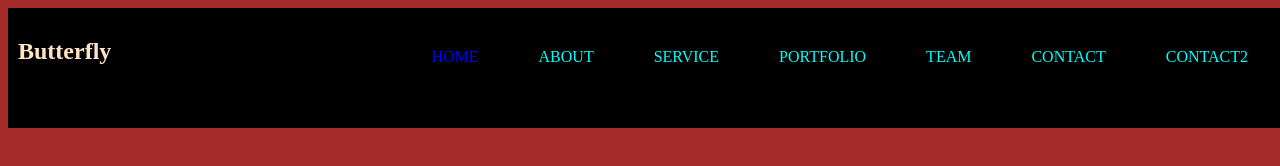
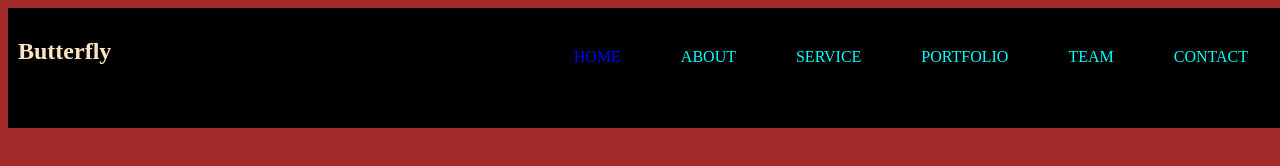
Before and after one commit to EMELIKE001/butterfly, a plain HTML site: page index.html in a window 1280 px wide. Shown: the top 166 px of the page. Drawn offline with Linux system fonts and the light colour scheme.

Commit message:
modified file

```diff
--- a/css/butterfly.css
+++ b/css/butterfly.css
@@ -3,6 +3,7 @@
     padding: none;
     box-sizing: border-box;
 }
+
 a{
     text-decoration: none;
     color: aqua;
--- a/css/test3.css
+++ b/css/test3.css
@@ -13,6 +13,7 @@ a{
     color: black;
 
 }
+
 
 nav{
     background-color: azure;
--- a/index.html
+++ b/index.html
@@ -21,7 +21,7 @@
                     <li><a href="#">PORTFOLIO</a></li>
                     <li><a href="#">TEAM</a></li>
                     <li><a href="#">CONTACT</a></li>
-                    <li><a href="#">CONTACT2</a></li>
+
                 </ul>
             </div>
 
```
